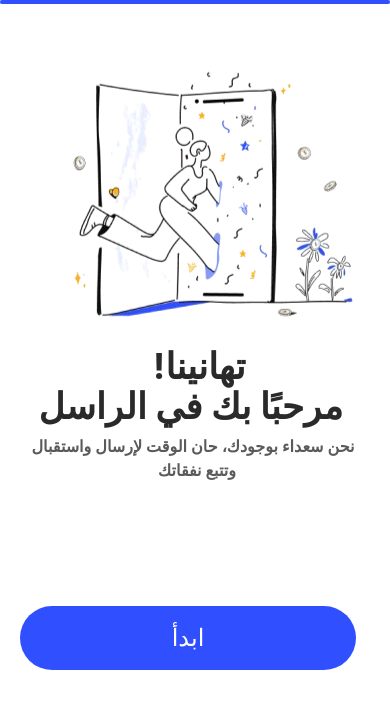
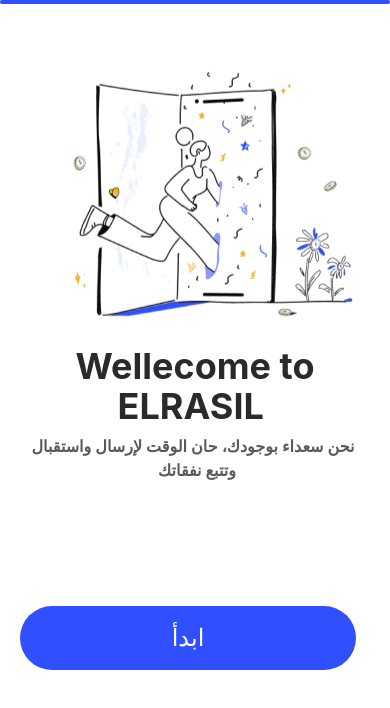
Before and after one commit to Abdullah0Dev/coinpay, a React Native app: screen /Welcome in a window 390 px wide. Shown: the top 708 px of the page. Built offline with nearby package versions, Linux system fonts and the light colour scheme.

Commit message:
Update WelcomeScreen.tsx

```diff
--- a/src/screens/WelcomeScreen.tsx
+++ b/src/screens/WelcomeScreen.tsx
@@ -23,7 +23,7 @@ const WelcomeScreen = () => {
         <View className="mx-2 flex  flex-col items-center justify-center ">
           {/* title */}
           <Text className="text-4xl text-center text-content-primary font-bold">
-            تهانينا! {"\n"} مرحبًا بك في الراسل
+            Wellecome to ELRASIL {"\n"}
           </Text>
           {/* description */}
           <Text className='text-base text-center mt-2  text-content-tertiary font-semibold'> نحن سعداء بوجودك، حان الوقت لإرسال واستقبال وتتبع نفقاتك </Text>
```
